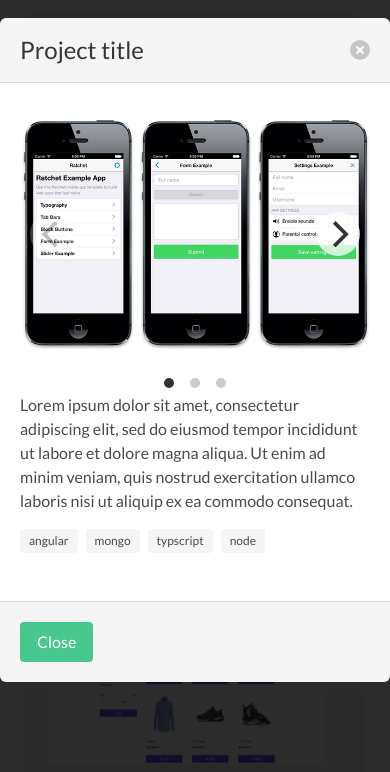
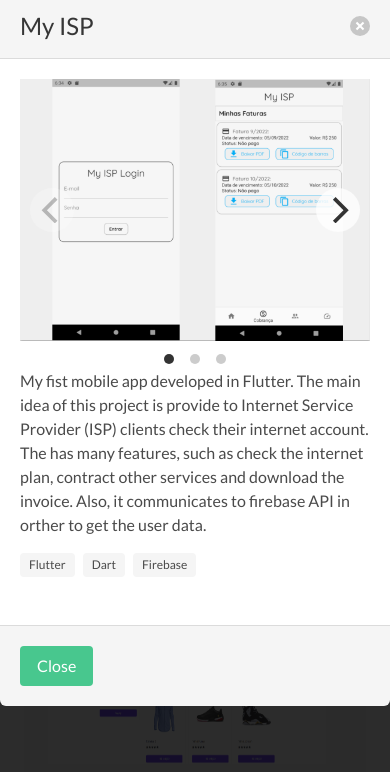
Before and after one commit to Hillerr/Hillerr.github.io, a plain HTML site: page index.html in a window 390 px wide. Both pictures are taken after a click on the picture 187 px from the left and 2922 px from the top of the page. Shown: the part 2572-3344 px from the top of the page. Drawn offline with Linux system fonts and the light colour scheme.

Commit message:
Adding carousel images and descriptions

```diff
--- a/index.html
+++ b/index.html
@@ -330,17 +330,17 @@
     <div class="modal-background"></div>
     <div class="modal-card">
       <header class="modal-card-head">
-        <p class="modal-card-title">Project title</p>
+        <p class="modal-card-title">My ISP</p>
         <button class="delete" aria-label="close"></button>
       </header>
       <section class="modal-card-body">
 
         <div id="project-1-modal-carousel" class="carousel">
           <figure class="image is-4by3 carousel-cell">
-            <img src="img/carousel/1.png">
+            <img src="img/my-isp-carousel-1.png">
           </figure>
           <figure class="image is-4by3 carousel-cell">
-            <img src="img/carousel/2.png">
+            <img src="img/my-isp-carousel-2.png">
           </figure>
           <figure class="image is-4by3 carousel-cell">
             <img src="img/carousel/3.png">
@@ -349,17 +349,15 @@
 
         <div class="content">
 
-          <p>Lorem ipsum dolor sit amet, consectetur adipiscing elit, sed do eiusmod tempor incididunt ut labore et
-            dolore
-            magna aliqua. Ut enim ad minim veniam, quis nostrud exercitation ullamco laboris nisi ut aliquip ex ea
-            commodo
-            consequat.</p>
+          <p>My fist mobile app developed in Flutter. The main idea of this project is provide to
+            Internet Service Provider (ISP) clients check their internet account.
+            The has many features, such as check the internet plan, contract other services and download the invoice.
+            Also, it communicates to firebase API in orther to get the user data.</p>
 
           <div class="tags">
-            <span class="tag">angular</span>
-            <span class="tag">mongo</span>
-            <span class="tag">typscript</span>
-            <span class="tag">node</span>
+            <span class="tag">Flutter</span>
+            <span class="tag">Dart</span>
+            <span class="tag">Firebase</span>
           </div>
 
         </div>
@@ -420,33 +418,23 @@
     <div class="modal-background"></div>
     <div class="modal-card">
       <header class="modal-card-head">
-        <p class="modal-card-title">Project title</p>
+        <p class="modal-card-title">Recipe API</p>
         <button class="delete" aria-label="close"></button>
       </header>
       <section class="modal-card-body">
         <div id="project-3-modal-carousel" class="carousel">
           <figure class="image is-4by3 carousel-cell">
-            <img src="img/carousel/1.png">
-          </figure>
-          <figure class="image is-4by3 carousel-cell">
-            <img src="img/carousel/2.png">
-          </figure>
-          <figure class="image is-4by3 carousel-cell">
-            <img src="img/carousel/3.png">
+            <img src="img/api.png">
           </figure>
         </div>
 
         <div class="content">
-          <p>Lorem ipsum dolor sit amet, consectetur adipiscing elit, sed do eiusmod tempor incididunt ut labore et
-            dolore
-            magna aliqua. Ut enim ad minim veniam, quis nostrud exercitation ullamco laboris nisi ut aliquip ex ea
-            commodo
-            consequat.</p>
+          <p>Rest api developed in python using Django and django rest-framework used for creating, storaging and read recipes.</p>
           <div class="tags">
-            <span class="tag">angular</span>
-            <span class="tag">mongo</span>
-            <span class="tag">typscript</span>
-            <span class="tag">node</span>
+            <span class="tag">python</span>
+            <span class="tag">Django</span>
+            <span class="tag">django-rest-framework</span>
+
           </div>
         </div>
 
@@ -461,33 +449,32 @@
     <div class="modal-background"></div>
     <div class="modal-card">
       <header class="modal-card-head">
-        <p class="modal-card-title">Project title</p>
+        <p class="modal-card-title">Test Hunter</p>
         <button class="delete" aria-label="close"></button>
       </header>
       <section class="modal-card-body">
         <div id="project-4-modal-carousel" class="carousel">
-          <figure class="image is-4by3 carousel-cell">
-            <img src="img/carousel/1.png">
+          <figure class="image is-3by2 carousel-cell">
+            <img src="img/test_hunter_dashboard.png">
           </figure>
-          <figure class="image is-4by3 carousel-cell">
-            <img src="img/carousel/2.png">
+          <figure class="image is-3by2 carousel-cell">
+            <img src="img/testhunter-carousel-2.png">
           </figure>
-          <figure class="image is-4by3 carousel-cell">
-            <img src="img/carousel/3.png">
+          <figure class="image is-3by2 carousel-cell">
+            <img src="img/test-hunter-carousel-3.png">
+          </figure>
+          <figure class="image is-3by2 carousel-cell">
+            <img src="img/test-hunter-carousel-4.png">
           </figure>
         </div>
 
         <div class="content">
-          <p>Lorem ipsum dolor sit amet, consectetur adipiscing elit, sed do eiusmod tempor incididunt ut labore et
-            dolore
-            magna aliqua. Ut enim ad minim veniam, quis nostrud exercitation ullamco laboris nisi ut aliquip ex ea
-            commodo
-            consequat.</p>
+          <p>This Web Application was developed to document and manage electronics field tests.
+            It enable product development analyst monitor how field tests are going and also evalute how the client used the product.</p>
           <div class="tags">
-            <span class="tag">angular</span>
-            <span class="tag">mongo</span>
-            <span class="tag">typscript</span>
-            <span class="tag">node</span>
+            <span class="tag">python</span>
+            <span class="tag">Django</span>
+            <span class="tag">Postgrees</span>
           </div>
         </div>
 
```
Also changed, not shown: img/my-isp-carousel-1.png (added), img/my-isp-carousel-2.png (added), img/test-hunter-carousel-3.png (added), img/test-hunter-carousel-4.png (added), img/test_hunter_dashboard.png, img/testhunter-carousel-2.png (added).
